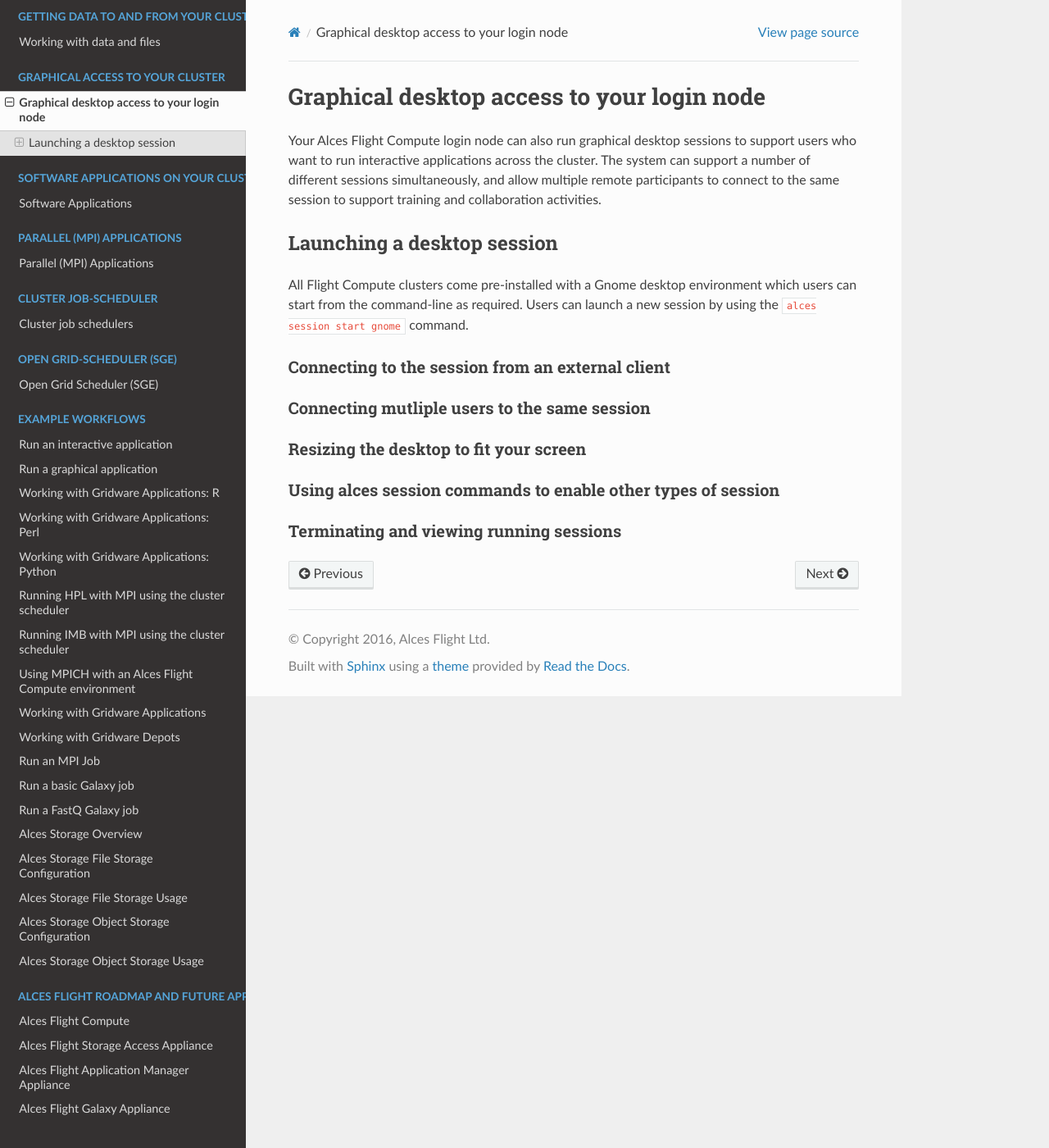
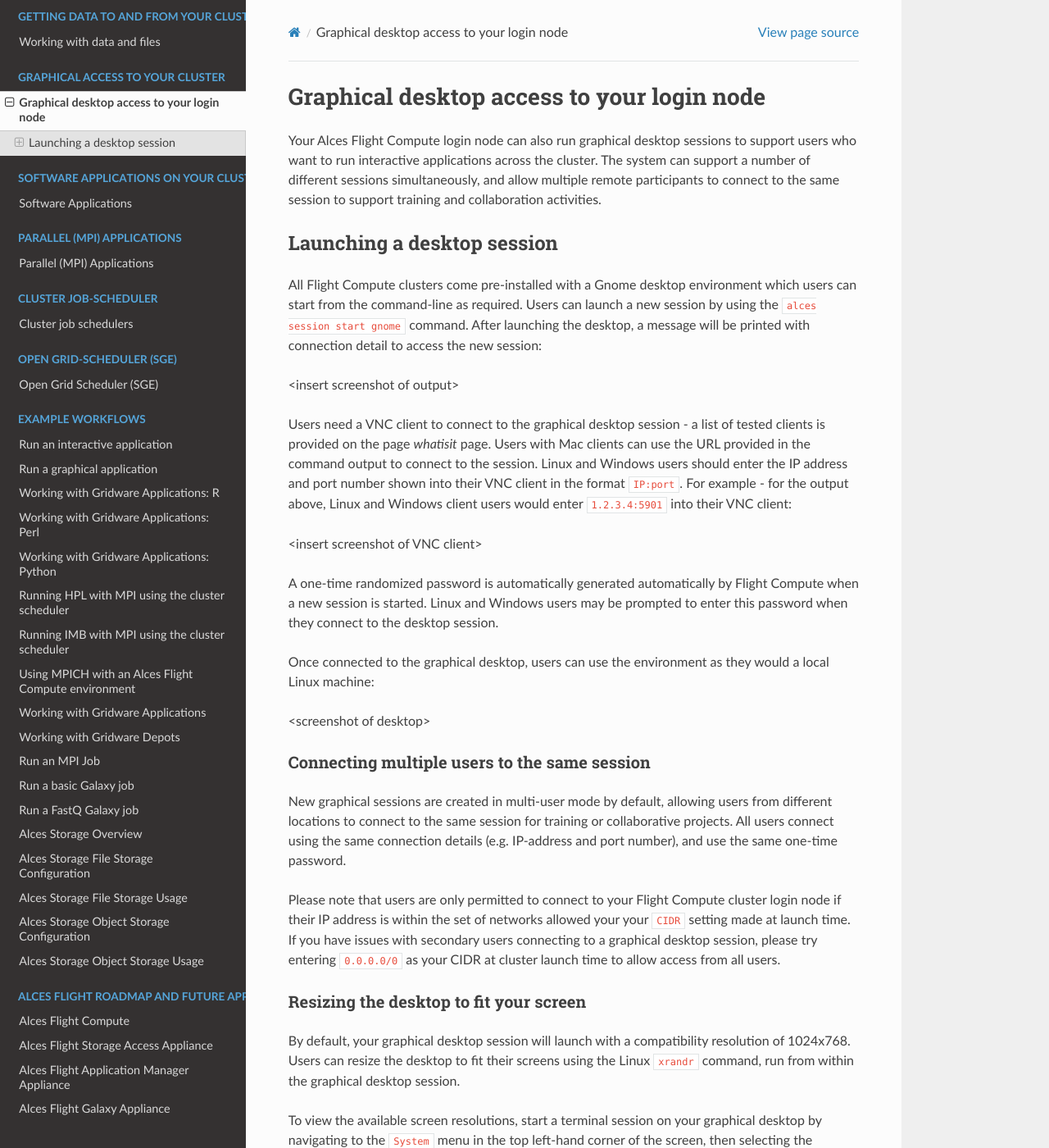
Before and after one commit to alces-software/flight-appliance-docs, a Sphinx documentation site: the page built from docs/source/graphicaldesktop/graphicaldesktop.rst, in a window 1280 px wide and 1400 px high. Shown: the whole window at 82% size. Built offline with Sphinx 7.4.7 and the Read the Docs theme 2.0.0, drawn with Linux system fonts in a browser that asks for light colours; pages that are not in the unit, such as notebooks, are missing from menus; some of the changed text lies outside the part shown.

Commit message:
Updated with session info

```diff
--- a/docs/source/graphicaldesktop/graphicaldesktop.rst
+++ b/docs/source/graphicaldesktop/graphicaldesktop.rst
@@ -9,22 +9,67 @@
 Launching a desktop session
 ===========================
 
-All Flight Compute clusters come pre-installed with a Gnome desktop environment which users can start from the command-line as required. Users can launch a new session by using the ``alces session start gnome`` command.
+All Flight Compute clusters come pre-installed with a Gnome desktop environment which users can start from the command-line as required. Users can launch a new session by using the ``alces session start gnome`` command. After launching the desktop, a message will be printed with connection detail to access the new session:
+
+<insert screenshot of output>
+
+Users need a VNC client to connect to the graphical desktop session - a list of tested clients is provided on the page `whatisit` page. Users with Mac clients can use the URL provided in the command output to connect to the session. Linux and Windows users should enter the IP address and port number shown into their VNC client in the format ``IP:port``. For example - for the output above, Linux and Windows client users would enter ``1.2.3.4:5901`` into their VNC client:
+
+<insert screenshot of VNC client>
+
+A one-time randomized password is automatically generated automatically by Flight Compute when a new session is started. Linux and Windows users may be prompted to enter this password when they connect to the desktop session.
+
+Once connected to the graphical desktop, users can use the environment as they would a local Linux machine:
+
+<screenshot of desktop>
 
 
+Connecting multiple users to the same session
+---------------------------------------------
 
+New graphical sessions are created in multi-user mode by default, allowing users from different locations to connect to the same session for training or collaborative projects. All users connect using the same connection details (e.g. IP-address and port number), and use the same one-time password.
 
-Connecting to the session from an external client
--------------------------------------------------
+Please note that users are only permitted to connect to your Flight Compute cluster login node if their IP address is within the set of networks allowed your your ``CIDR`` setting made at launch time. If you have issues with secondary users connecting to a graphical desktop session, please try entering ``0.0.0.0/0`` as your CIDR at cluster launch time to allow access from all users.
 
-Connecting mutliple users to the same session
----------------------------------------------
 
 Resizing the desktop to fit your screen
 ---------------------------------------
 
+By default, your graphical desktop session will launch with a compatibility resolution of 1024x768. Users can resize the desktop to fit their screens using the Linux ``xrandr`` command, run from within the graphical desktop session.
+
+To view the available screen resolutions, start a terminal session on your graphical desktop by navigating to the ``System`` menu in the top left-hand corner of the screen, then selecting the ``Terminal`` under the ``System tools`` menu.
+
+<screenshot of starting a terminal>
+
+The ``xrandr`` command will display a list of available resolutions supported by your desktop:
+
+<screenshot of xrandr>
+
+To set a new resolution, run the ``xrandr`` command again with the ``-s <resolution>`` argument;
+
+  - e.g. to change to 1280x1024, enter the command ``xrandr -s 1280x1024``
+
+Your graphical desktop session will automatically resize to the new resolution requested.
+
+
 Using alces session commands to enable other types of session
 -------------------------------------------------------------
 
-Terminating and viewing running sessions
+Your Alces Flight Compute cluster can also support other types of graphical sessions designed to provide interactive applications directly to users. To view the available types of session, use the command ``alces session avail``:
+
+<screenshot>
+
+Application types that are not marked with a star (``*``) need to be enabled before they can be started. To enable a new session type, use the command ``alces session enable <type>``. Enabling a new session type will automatically install any required application and support files. Once enabled, users can start a new session using the command ``alces session start <type>``.
+
+<screenshot>
+
+Viewing and terminating running sessions
 ----------------------------------------
+
+Users can view a list of the currently running sessions by using the command ``alces session list``. A standard Flight Compute login node supports up to XXX sessions running at the same time.
+
+<screenshot>
+
+To display connection information for an existing session, use the command ``alces session info <session-ID>``. This command allows users to review the IP-address, port number and one-time password settings for an existing session.
+
+<screenshot>
```
